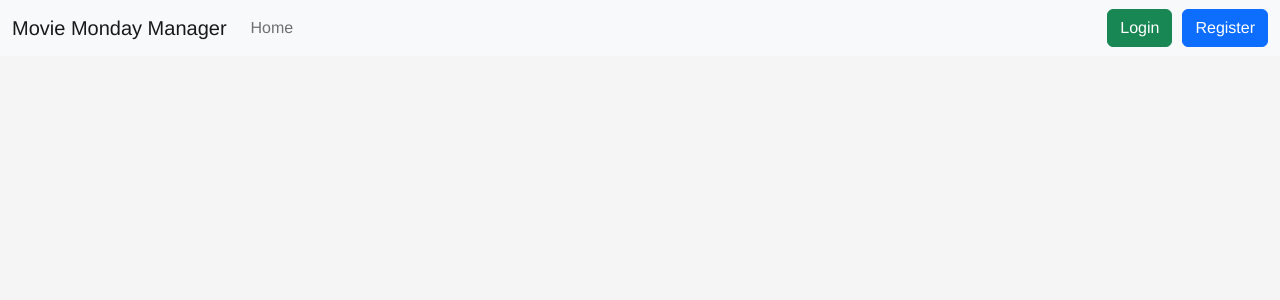
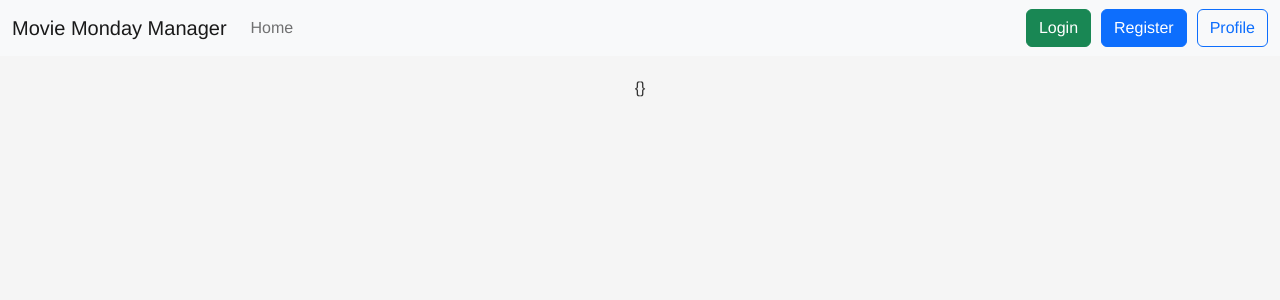
Before and after one commit to EliasSchaut/movie-monday-manager, a Vue app in the folder client/: page /profile in a window 1280 px wide. Shown: the top 300 px of the page. Built offline with nearby package versions, Linux system fonts and the light colour scheme; no server answers.

Commit message:
add client profile

```diff
--- a/client/src/components/LoginComponent.vue
+++ b/client/src/components/LoginComponent.vue
@@ -75,6 +75,9 @@ export default {
         .then((res) => res.json())
         .then((data) => {
           console.log(data);
+          if (data.hasOwnProperty("access_token")) {
+            localStorage.setItem("access_token", data.access_token);
+          }
         });
     }
   }
--- a/client/src/components/MovieComponent.vue
+++ b/client/src/components/MovieComponent.vue
@@ -10,7 +10,7 @@
     <tr v-for="movie in movies" :key="movie.id">
       <td><a :href="movie.link" target="_blank">{{ movie.title }}</a></td>
       <td>
-        <button class="btn btn-primary" @click="">
+        <button class="btn btn-outline-primary" @click="">
           <i class="fas fa-edit">👍</i>
         </button>
       </td>
@@ -27,11 +27,10 @@ export default {
   name: "MovieComponent",
   data() {
     return {
-      movies: movies
+      movies
     };
   },
   setup() {
-    console.log("MovieComponent setup");
     fetch("api/movie/all")
       .then((res) => res.json()
         .then(
--- /dev/null
+++ b/client/src/components/ProfileComponent.vue
@@ -0,0 +1,42 @@
+<template>
+<div>
+  {{ user }}
+</div>
+</template>
+
+<script lang="ts">
+import { ref } from "vue";
+const user = ref({})
+
+export default {
+  name: "ProfileComponent",
+  data() {
+    return {
+      user
+    };
+  },
+  setup() {
+    fetch("api/profile", {
+      method: "GET",
+      headers: {
+        "Content-Type": "application/json",
+        "Authorization": "Bearer " + localStorage.getItem("access_token")
+      }
+    })
+      .then((res) => res.json()
+        .then(
+          (data) => {
+            user.value = data;
+          }
+        )
+      )
+  }
+};
+</script>
+
+<style scoped>
+  div {
+    margin: 20px auto;
+    text-align: center;
+  }
+</style>
--- a/client/src/components/util/NavbarComponent.vue
+++ b/client/src/components/util/NavbarComponent.vue
@@ -15,6 +15,7 @@
         </ul>
         <router-link class="btn btn-success" type="button" to="/login">Login</router-link>
         <router-link class="btn btn-primary" type="button" to="/register">Register</router-link>
+        <router-link class="btn btn-outline-primary" type="button" to="/profile">Profile</router-link>
       </div>
     </div>
   </nav>
--- a/client/src/router/index.ts
+++ b/client/src/router/index.ts
@@ -2,6 +2,7 @@ import { createRouter, createWebHistory } from 'vue-router'
 import HomeView from '../views/HomeView.vue'
 import LoginView from '../views/LoginView.vue'
 import RegisterView from '../views/RegisterView.vue'
+import ProfileView from '../views/ProfileView.vue'
 
 const router = createRouter({
   history: createWebHistory(import.meta.env.BASE_URL),
@@ -20,6 +21,11 @@ const router = createRouter({
       path: '/register',
       name: 'register',
       component: RegisterView
+    },
+    {
+      path: '/profile',
+      name: 'profile',
+      component: ProfileView
     }
   ]
 })
--- /dev/null
+++ b/client/src/views/ProfileView.vue
@@ -0,0 +1,12 @@
+<script setup lang="ts">
+
+import ProfileComponent from "@/components/ProfileComponent.vue";
+</script>
+
+<template>
+  <ProfileComponent />
+</template>
+
+<style scoped>
+
+</style>
```
